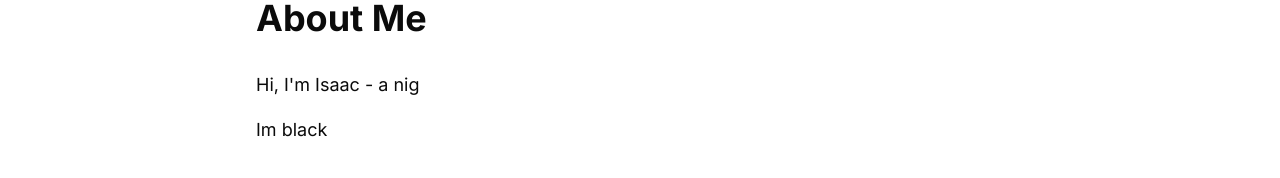
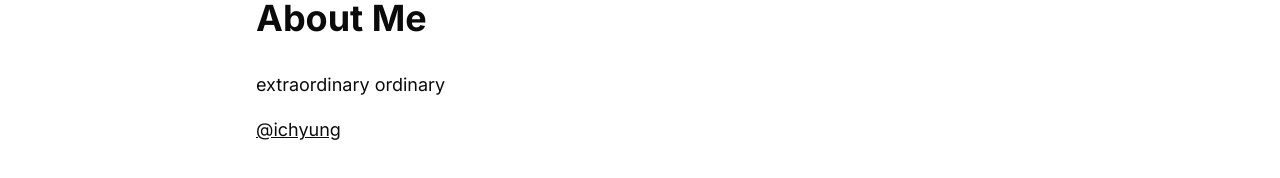
Before and after one commit to himwy/issac-photos, a Next.js app: page /about in a window 1280 px wide. Shown: the part 146-324 px from the top of the page. Built offline with nearby package versions, Linux system fonts and the light colour scheme.

Commit message:
changing the description on the about page

```diff
--- a/src/app/about/page.tsx
+++ b/src/app/about/page.tsx
@@ -8,8 +8,17 @@ export default function AboutPage() {
         <div className="max-w-3xl mx-auto py-16">
           <h1 className="text-4xl font-bold mb-8">About Me</h1>
           <div className="space-y-4 text-lg leading-relaxed">
-            <p>Hi, I'm Isaac - a nig</p>
-            <p>Im black</p>
+            <p>extraordinary ordinary</p>
+            <p>
+              <a
+                href="https://www.instagram.com/ichyung/"
+                target="_blank"
+                rel="noopener noreferrer"
+                className="hover:opacity-60 transition-opacity underline"
+              >
+                @ichyung
+              </a>
+            </p>
           </div>
         </div>
       </main>
```
